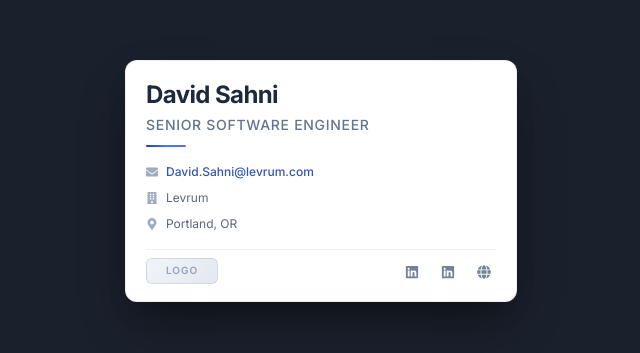
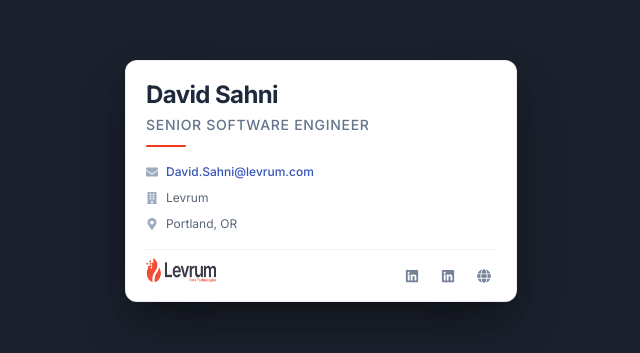
Before and after one commit to DavidSahni/Business-Card-Site, a React (Vite) app: page / in a window 1280 px wide. Shown: the part 219-572 px from the top of the page, without its empty margins (319-959 px from the left). Built offline with nearby package versions, Linux system fonts and the light colour scheme.

Commit message:
add beginnings of logo

```diff
--- a/src/components/BusinessCard.jsx
+++ b/src/components/BusinessCard.jsx
@@ -15,6 +15,7 @@ import PropTypes from 'prop-types';
 import { FaEnvelope, FaMapMarkerAlt, FaBuilding, FaLinkedin, FaGlobe } from 'react-icons/fa';
 import { validateBusinessCardData } from '../data';
 import { generateMailtoLink } from '../utils/dataHelpers';
+import logo from '../assets/levrum-logo.png';
 
 function BusinessCard({ data, className = '' }) {
 	// Validate data structure
@@ -70,10 +71,7 @@ function BusinessCard({ data, className = '' }) {
 			<div className="card-footer">
 				{/* Logo Space */}
 				<div className="logo-space">
-					<div className="logo-placeholder">
-						{/* Company logo would go here */}
-						<span className="logo-text">LOGO</span>
-					</div>
+					<img className="logo" src={logo}	/>
 				</div>
 
 				{/* Professional Links */}
--- a/src/styles/design-system.css
+++ b/src/styles/design-system.css
@@ -96,7 +96,7 @@ body {
   left: 0;
   width: 40px;
   height: 2px;
-  background: linear-gradient(90deg, #1e40af, #3b82f6, #6366f1);
+  background: linear-gradient(90deg, #f0381f, #f0381f, #f0381f);
   border-radius: 1px;
   transition: width 0.3s ease;
 }
@@ -177,6 +177,11 @@ body {
 /* Logo Space */
 .logo-space {
   flex: 1;
+}
+
+.logo {
+  width: 70px;
+  height: 24px;
 }
 
 .logo-placeholder {
```
Also changed, not shown: src/assets/levrum-logo.png (added).
